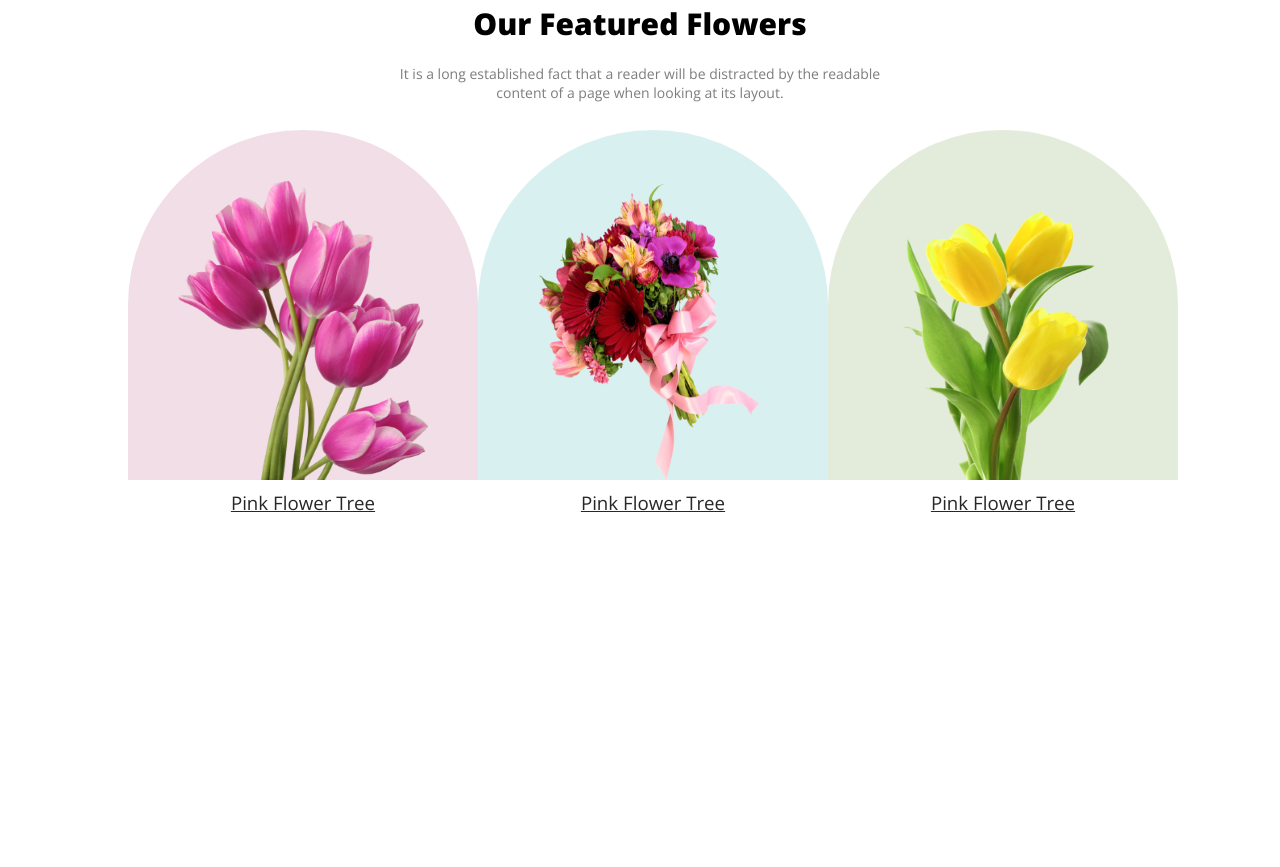
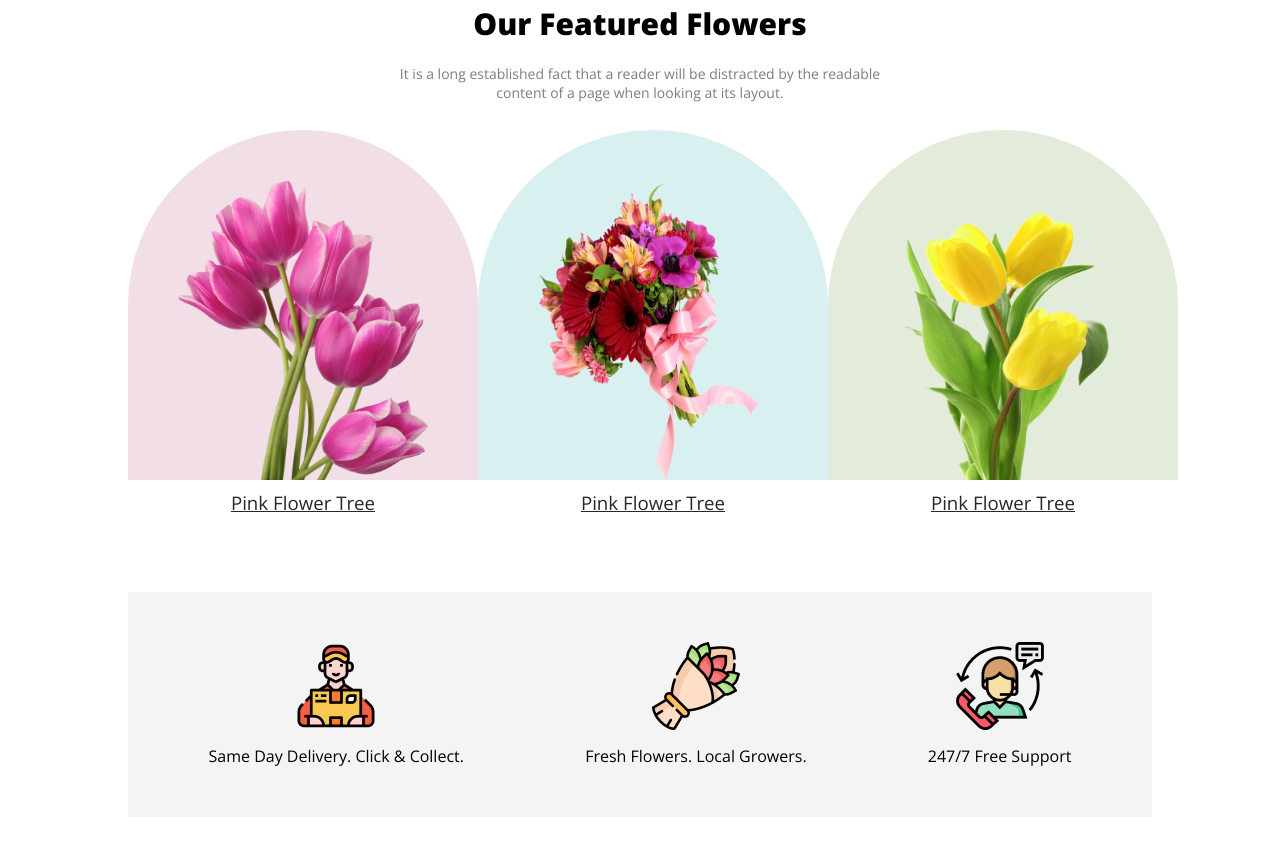
Before and after one commit to mdabarik/flower-shop, a plain HTML site: page index.html in a window 1280 px wide. Shown: the part 817-1684 px from the top of the page. Before the commit the page ends 1359 px from the top, so only its background shows below. Drawn offline with nearby package versions, Linux system fonts and the light colour scheme.

Commit message:
our services section added

```diff
--- a/index.html
+++ b/index.html
@@ -45,6 +45,23 @@
                 </div>
             </div>
         </section>
+        <!--Our Services Section-->
+        <section class="services">
+            <div class="services-container">
+                <div class="delivery">
+                    <img src="./images/Group 57.png" alt="Comming soon...">
+                    <p>Same Day Delivery. Click & Collect.</p>
+                </div>
+                <div class="flowers">
+                    <img src="./images/Group 58.png" alt="Comming soon...">
+                    <p>Fresh Flowers. Local Growers.</p>
+                </div>
+                <div class="support">
+                    <img src="./images/Group 59.png" alt="Comming soon...">
+                    <p>247/7 Free Support</p>
+                </div>
+            </div>
+        </section>
     </main>
 
 </body>
--- a/styles/styles.css
+++ b/styles/styles.css
@@ -113,3 +113,21 @@ header {
 }
 
 /* section services */
+.services {
+    width: 80%;
+    margin: auto;
+    padding: 50px;
+    text-align: center;
+}
+
+.services-container {
+    background: rgba(39, 39, 39, 0.05);
+    display: flex;
+    justify-content: space-around;
+    align-items: center;
+    padding: 50px 20px;
+}
+
+.services p {
+    margin-top: 10px;
+}
```
